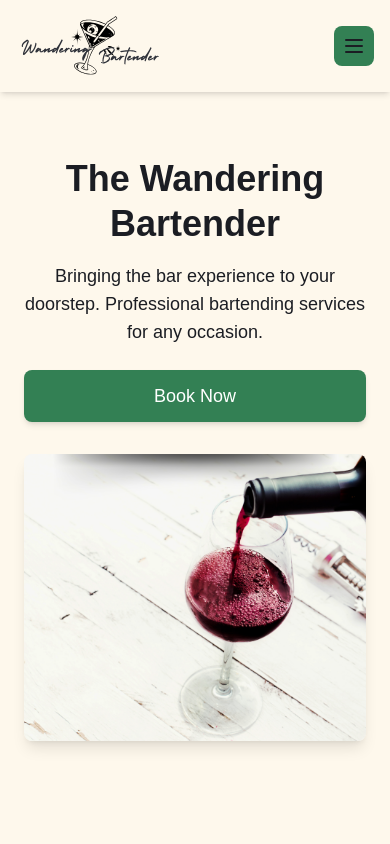
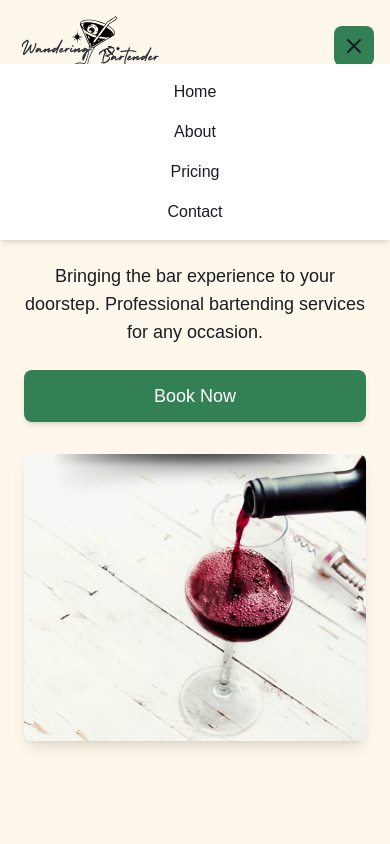
Before and after one commit to AntonioKOD/Wandering-bartender, a Next.js app: page / in a window 390 px wide. Both pictures are taken after a click on the button "Toggle Menu". Shown: the top 844 px of the page. Built offline with nearby package versions, Linux system fonts and the light colour scheme.

Commit message:
fixed navbar

```diff
--- a/components/NavBar.tsx
+++ b/components/NavBar.tsx
@@ -1,8 +1,23 @@
-import Link from 'next/link';
-import Image from 'next/image';
-import wandering from '@/public/Wandering.svg';
+"use client"; // Required for client-side interactivity
+
+import { useState } from "react";
+import Link from "next/link";
+import Image from "next/image";
+import wandering from "@/public/Wandering.svg";
 
 export default function NavBar() {
+  const [isOpen, setIsOpen] = useState(false);
+
+  const toggleMenu = () => setIsOpen(!isOpen);
+
+  // Navigation Links Array
+  const navLinks = [
+    { name: "Home", path: "/" },
+    { name: "About", path: "/about" },
+    { name: "Pricing", path: "/pricing" },
+    { name: "Contact", path: "/contact" },
+  ];
+
   return (
     <header className="bg-[hsl(var(--background))] sticky top-0 z-50 shadow-md">
       <div className="container mx-auto flex items-center justify-between p-4">
@@ -11,38 +26,24 @@ export default function NavBar() {
           <Image src={wandering} alt="Whiskey bottle" height={60} />
         </Link>
 
-        {/* Navigation Links */}
+        {/* Desktop Navigation */}
         <nav className="hidden md:flex items-center space-x-6">
-          <Link
-            href="/"
-            className="text-[hsl(var(--foreground))] hover:text-[hsl(var(--primary))] font-medium transition duration-200"
-          >
-            Home
-          </Link>
-          <Link
-            href="/about"
-            className="text-[hsl(var(--foreground))] hover:text-[hsl(var(--primary))] font-medium transition duration-200"
-          >
-            About
-          </Link>
-          <Link
-            href="/pricing"
-            className="text-[hsl(var(--foreground))] hover:text-[hsl(var(--primary))] font-medium transition duration-200"
-          >
-            Pricing
-          </Link>
-          <Link
-            href="/contact"
-            className="text-[hsl(var(--foreground))] hover:text-[hsl(var(--primary))] font-medium transition duration-200"
-          >
-            Contact
-          </Link>
+          {navLinks.map((link) => (
+            <Link
+              key={link.name}
+              href={link.path}
+              className="text-[hsl(var(--foreground))] hover:text-[hsl(var(--primary))] font-medium transition duration-200"
+            >
+              {link.name}
+            </Link>
+          ))}
         </nav>
 
         {/* Mobile Menu Button */}
         <button
+          onClick={toggleMenu}
           className="md:hidden text-[hsl(var(--foreground))] hover:text-[hsl(var(--primary))] transition duration-200"
-          aria-label="Open Menu"
+          aria-label="Toggle Menu"
         >
           <svg
             xmlns="http://www.w3.org/2000/svg"
@@ -55,11 +56,29 @@ export default function NavBar() {
               strokeLinecap="round"
               strokeLinejoin="round"
               strokeWidth={2}
-              d="M4 6h16M4 12h16M4 18h16"
+              d={isOpen ? "M6 18L18 6M6 6l12 12" : "M4 6h16M4 12h16M4 18h16"} // Changes to X when open
             />
           </svg>
         </button>
       </div>
+
+      {/* Mobile Menu */}
+      {isOpen && (
+        <div className="md:hidden absolute top-16 left-0 w-full bg-white shadow-md py-4">
+          <nav className="flex flex-col items-center space-y-4">
+            {navLinks.map((link) => (
+              <Link
+                key={link.name}
+                href={link.path}
+                className="text-[hsl(var(--foreground))] hover:text-[hsl(var(--primary))] font-medium transition duration-200"
+                onClick={() => setIsOpen(false)} // Close menu on click
+              >
+                {link.name}
+              </Link>
+            ))}
+          </nav>
+        </div>
+      )}
     </header>
   );
 }
```
